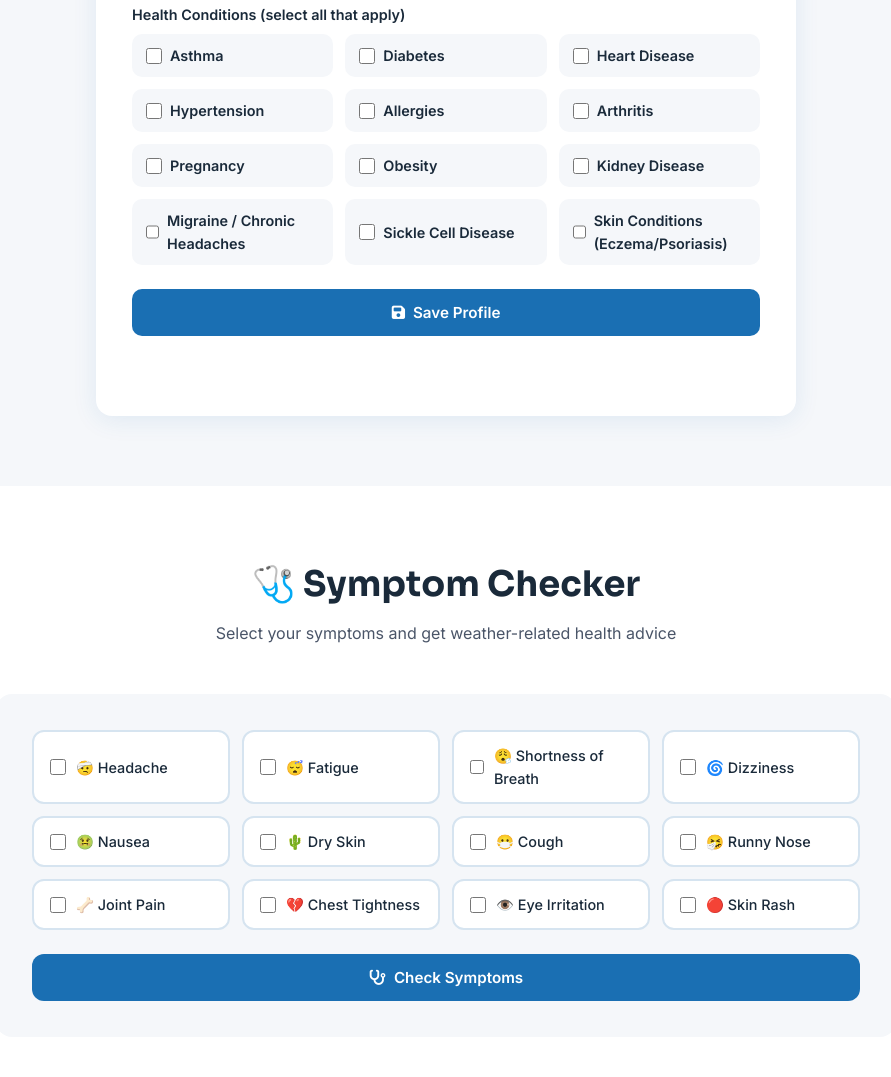
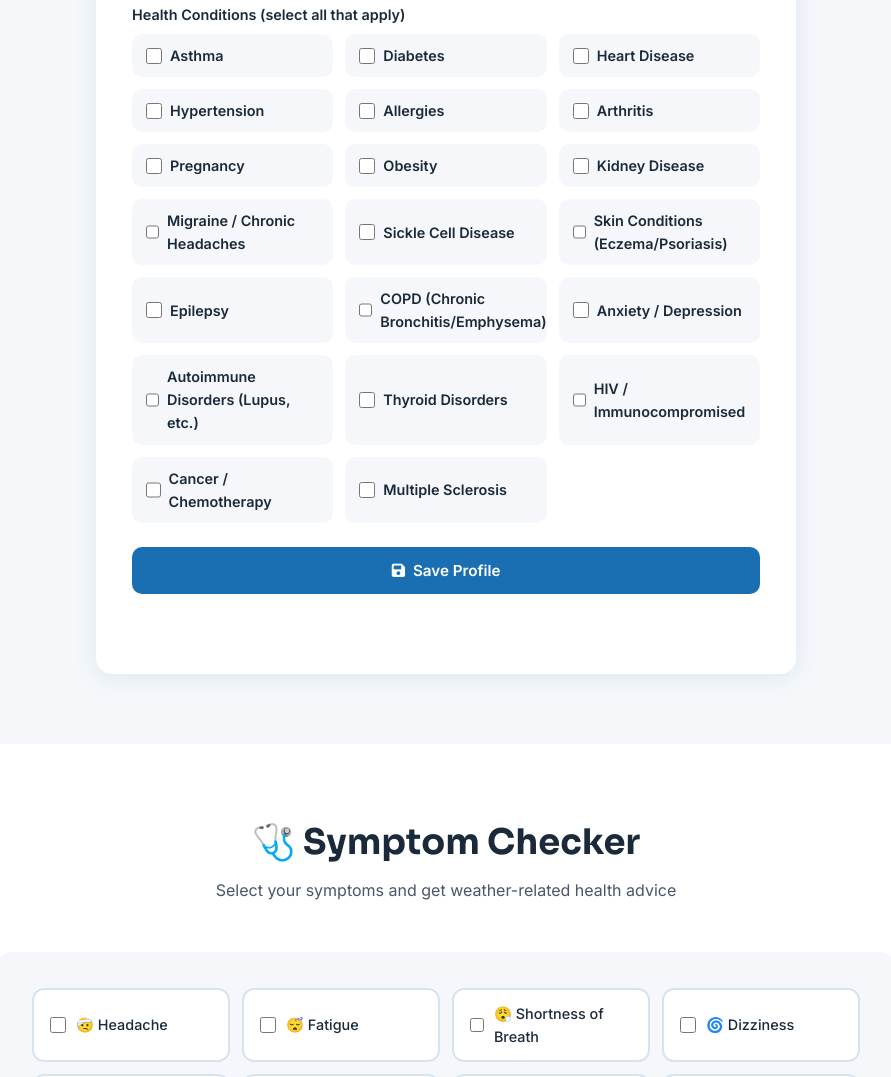
Before and after one commit to fatimahibrahimshehu/weatherhealth-backend, a website: page public/index.html in a window 1280 px wide. Shown: the part 1247-2324 px from the top of the page, without its empty margins (194-1085 px from the left). Drawn offline with nearby package versions, Linux system fonts and the light colour scheme; no server answers; sample sign-in values are in the browser's storage.

Commit message:
Add new health condition checkboxes to index.html

```diff
--- a/public/index.html
+++ b/public/index.html
@@ -277,6 +277,14 @@
             <label class="condition-item"><input type="checkbox" value="migraine" /> Migraine / Chronic Headaches</label>
             <label class="condition-item"><input type="checkbox" value="sickle cell disease" /> Sickle Cell Disease</label>
             <label class="condition-item"><input type="checkbox" value="skin conditions" /> Skin Conditions (Eczema/Psoriasis)</label>
+            <label class="condition-item"><input type="checkbox" value="epilepsy" /> Epilepsy</label>
+            <label class="condition-item"><input type="checkbox" value="copd" /> COPD (Chronic Bronchitis/Emphysema)</label>
+            <label class="condition-item"><input type="checkbox" value="anxiety/depression" /> Anxiety / Depression</label>
+            <label class="condition-item"><input type="checkbox" value="autoimmune disorders" /> Autoimmune Disorders (Lupus, etc.)</label>
+            <label class="condition-item"><input type="checkbox" value="thyroid disorders" /> Thyroid Disorders</label>
+            <label class="condition-item"><input type="checkbox" value="hiv/immunocompromised" /> HIV / Immunocompromised</label>
+            <label class="condition-item"><input type="checkbox" value="cancer/chemotherapy" /> Cancer / Chemotherapy</label>
+            <label class="condition-item"><input type="checkbox" value="multiple sclerosis" /> Multiple Sclerosis</label>
           </div>
         </div>
         <button class="profile-save-btn" onclick="saveHealthProfile()">
```
